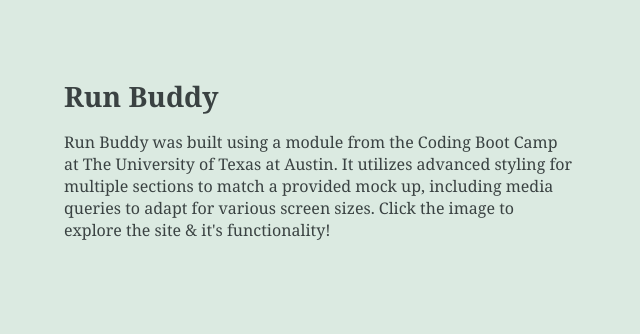
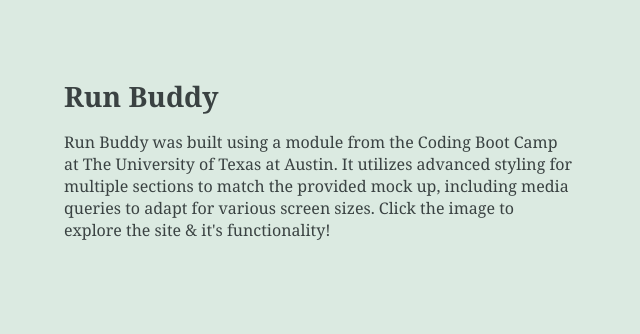
Before and after one commit to abigailroberg/abigailroberg.github.io, a plain HTML site: page work.html in a window 1280 px wide. Shown: the part 144-478 px from the top of the page, 626-1266 px from the left. Drawn offline with Linux system fonts and the light colour scheme.

Commit message:
updating to match final local file

```diff
--- a/work.html
+++ b/work.html
@@ -37,7 +37,7 @@
                 </div>
                 <div class="description right">
                     <h3>Run Buddy</h3>
-                    <p>Run Buddy was built using a module from the Coding Boot Camp at The University of Texas at Austin. It utilizes advanced styling for multiple sections to match a provided mock up, including media queries to adapt for various screen sizes. Click the image to explore the site & it's functionality! </p>
+                    <p>Run Buddy was built using a module from the Coding Boot Camp at The University of Texas at Austin. It utilizes advanced styling for multiple sections to match the provided mock up, including media queries to adapt for various screen sizes. Click the image to explore the site & it's functionality! </p>
                 </div>
             </article>
 
```
